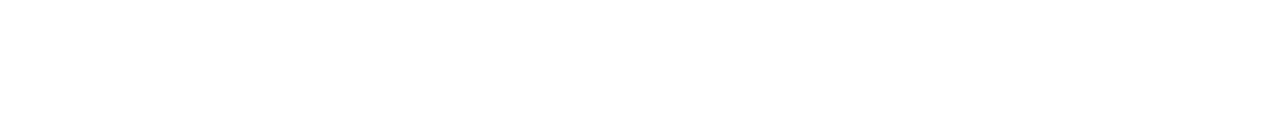
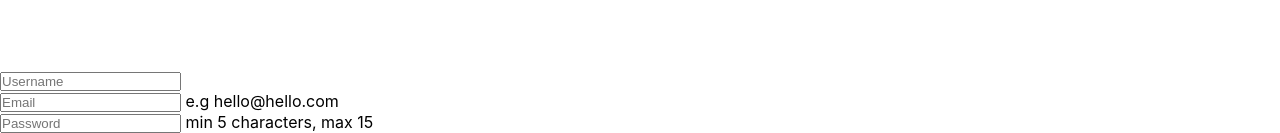
Before and after one commit to Thessan/final-project, a React (Create React App) app in the folder frontend/: page / in a window 1280 px wide. Shown: the part 875-1008 px from the top of the page. Before the commit the page ends 945 px from the top, so only its background shows below. Built offline with nearby package versions, Linux system fonts and the light colour scheme.

Commit message:
removed userID: user._id from line 112 in server.js to check if error still occurs

```diff
--- a/frontend/src/App.js
+++ b/frontend/src/App.js
@@ -1,10 +1,11 @@
 import React from 'react'
 import { Provider } from 'react-redux'
 import { BrowserRouter, Switch, Route } from 'react-router-dom'
-import { combineReducers, createStore } from '@reduxjs/toolkit'
+import { combineReducers, configureStore } from '@reduxjs/toolkit' // add createStore when adding localstorage for todolists
 
 import './Styling/header.css'
-import { todos } from './Reducers/todos'
+/* import { todos } from './Reducers/todos' */
+import { user } from './Reducers/user'
 import { Home } from './Pages/Home'
 import { FirstTrimester } from './Pages/FirstTrimester'
 import { SecondTrimester } from './Pages/SecondTrimester'
@@ -14,14 +15,16 @@ import { Sidebar } from './Components/NavigationBar/Sidebar'
 import { Navbar } from './Components/NavigationBar/Navbar'
 
 
-const reducer = combineReducers({todosReducer: todos.reducer})
+const reducer = combineReducers({Reducer: user.reducer})
+const store = configureStore({ reducer });
 
+// USE THIS WITH TODOLISTS FOR LOCAL STORAGE
 /* These lines of code is a setup to store the checked/completed To-Do's locally
 so that the checked boxes don't get reset every time the page is updated.
 The variable persistedStateJSON will check if anything's saved in the local storage
 by the method getItem. The data being saved locally is in this project named savedTodoData.
 If savedTodoData is found, we need to parse it, this parsed version is assigned to persistedState and
-will work as our initialState */
+will work as our initialState
 const persistedStateJSON = localStorage.getItem("savedTodoData");
 let persistedState = {};
 
@@ -29,13 +32,13 @@ if (persistedStateJSON) {
   persistedState = JSON.parse(persistedStateJSON);
 };
 
-/*  the original setup ( const store = configureStore({ reducer }); )
-is changed to the line of code below */
+the original setup ( const store = configureStore({ reducer }); )
+is changed to the line of code below
 const store = createStore(reducer, persistedState, window.__REDUX_DEVTOOLS_EXTENSION__ && window.__REDUX_DEVTOOLS_EXTENSION__());
 
 store.subscribe(() => {
   localStorage.setItem("savedTodoData", JSON.stringify(store.getState()));
-});
+}); */
 
 export const App = () => {
   return (
--- a/frontend/src/Components/NavigationBar/NavbarData.js
+++ b/frontend/src/Components/NavigationBar/NavbarData.js
@@ -1,7 +1,7 @@
 import React from 'react'
 import * as AiIcons from 'react-icons/ai'
 import * as GoIcons from 'react-icons/go'
-import * as FaIcons from 'react-icons/fa'
+/* import * as FaIcons from 'react-icons/fa' */
 
 // I'm mapping over these items in Navbar.js
 export const NavbarData = [
@@ -33,10 +33,10 @@ export const NavbarData = [
         className: 'navbar-text'
     },
 
-    {
+   /*  {
         title: 'Todo Lists',
         path: '/todo-lists',
         icon: <FaIcons.FaListUl />,
         className: 'navbar-text'
-    },
+    }, */
 ]
--- a/frontend/src/Components/NavigationBar/SidebarData.js
+++ b/frontend/src/Components/NavigationBar/SidebarData.js
@@ -1,7 +1,7 @@
 import React from 'react'
 import * as AiIcons from 'react-icons/ai'
 import * as GoIcons from 'react-icons/go'
-import * as FaIcons from 'react-icons/fa'
+/* import * as FaIcons from 'react-icons/fa' */
 
 // I'm mapping over these items in Sidebar.js
 export const SidebarData = [
@@ -33,10 +33,10 @@ export const SidebarData = [
         className: 'sidebar-text'
     },
 
-    {
+   /*  {
         title: 'Todo Lists',
         path: '/todo-lists',
         icon: <FaIcons.FaListUl />,
         className: 'sidebar-text'
-    },
+    }, */
 ]
--- a/frontend/src/Components/Signup.js
+++ b/frontend/src/Components/Signup.js
@@ -1,6 +1,7 @@
 import React, { useState } from 'react'
-import { useDispatch, useSelector } from 'react-redux'
+import { useDispatch } from 'react-redux'
 
+import { user } from '../Reducers/user'
 
 const SIGNUP_URL = 'https://pregnancy-week-by-week.herokuapp.com/signup'
 
@@ -13,8 +14,8 @@ export const Signup = () => {
     // will force email addresses to have the correct pattern (e.g xx@xxx.xx)
     const validEmail = { pattern: "^[a-z0-9._%+-]+@[a-z0-9.-]+.[a-z]{2,}$" }
 
-    /* const signupError = useSelector((store) => store.user.login.statusMessage); */
-
+    /* const signupError = useSelector((store) => store.user.login.statusMessage);
+ */
     const handleSignupSuccess = (signupResponse) => {
         dispatch(user.actions.setUserId({ userId: signupResponse.userId }));
         dispatch(user.actions.setStatusMessage({ statusMessage: 'Signup success' }));
@@ -29,13 +30,13 @@ export const Signup = () => {
         setUsername(event.target.value);
     };
 
-  /*   const onEmailChange = (event) => {
+    const onEmailChange = (event) => {
         setEmail(event.target.value);
     };
 
     const onPasswordChange = (event) => {
         setPassword(event.target.value);
-    }; */
+    };
 
     // fetch signup
     const onSignup = (event) => {
@@ -69,10 +70,31 @@ export const Signup = () => {
                 <div className="username">
                     <input type="text"
                         id="username"
+                        placeholder="Username"
                         onChange={onUsernameChange}
-                        inputProps={validEmail}
                     />
                 </div>
+
+                <div className="email">
+                    <input type="text"
+                        id="email"
+                        placeholder="Email"
+                        onChange={onEmailChange}
+                        validEmail={validEmail}
+                    />
+                        <label> e.g hello@hello.com </label>
+                </div>
+
+                <div className="password">
+                    <input type="password"
+                        id="password"
+                        placeholder="Password"
+                        onChange={onPasswordChange}
+                    />
+                        <label> min 5 characters, max 15 </label>
+                </div>
+
+
             </div>
         </form>
         </>
--- a/frontend/src/Components/TodoListOne.js
+++ b/frontend/src/Components/TodoListOne.js
@@ -1,4 +1,4 @@
-import React from 'react'
+/* import React from 'react'
 import { useSelector, useDispatch } from 'react-redux'
 
 import { todos } from '../Reducers/todos'
@@ -42,4 +42,4 @@ export const TodoListOne = () => {
             </TodoContainer>
         </Wrapper>
     )
-}
+} */
--- a/frontend/src/Components/TodoListTwo.js
+++ b/frontend/src/Components/TodoListTwo.js
@@ -1,4 +1,4 @@
-import React from 'react'
+/* import React from 'react'
 import { useSelector, useDispatch } from 'react-redux'
 
 import { todos } from '../Reducers/todos'
@@ -42,4 +42,4 @@ export const TodoListTwo = () => {
             </TodoContainer>
         </Wrapper>
     )
-}
+} */
--- a/frontend/src/Pages/Home.js
+++ b/frontend/src/Pages/Home.js
@@ -1,5 +1,7 @@
 import React from 'react'
 import styled from 'styled-components'
+
+import { Signup } from '../Components/Signup'
 
 export const Home = () => {
     return (
@@ -7,6 +9,7 @@ export const Home = () => {
         <HomeContainer>
             <Text>This is the homepage</Text>
         </HomeContainer>
+        <Signup />
         </>
     );
 }
--- a/frontend/src/Pages/TodoLists.js
+++ b/frontend/src/Pages/TodoLists.js
@@ -1,15 +1,13 @@
-import React from 'react'
+/* import React from 'react'
 
 import { TodoListOne } from '../Components/TodoListOne'
 import { TodoListTwo } from '../Components/TodoListTwo'
-/* import { TodoListThree } from '../Components/TodoListThree' */
 
 export const TodoLists = () => {
     return (
         <>
         <TodoListOne />
         <TodoListTwo />
-        {/*<TodoListThree /> */}
         </>
     )
-}
+} */
--- a/frontend/src/Reducers/todos.js
+++ b/frontend/src/Reducers/todos.js
@@ -1,4 +1,4 @@
-import { createSlice } from '@reduxjs/toolkit'
+/* import { createSlice } from '@reduxjs/toolkit'
 
 // function with all the todo items and their initial state
 export const todos = createSlice({
@@ -32,4 +32,4 @@ export const todos = createSlice({
             }
         }
     }
-})
+}) */
```
Also changed, not shown: 1 other file (tests, documents, lock files or other folders).
